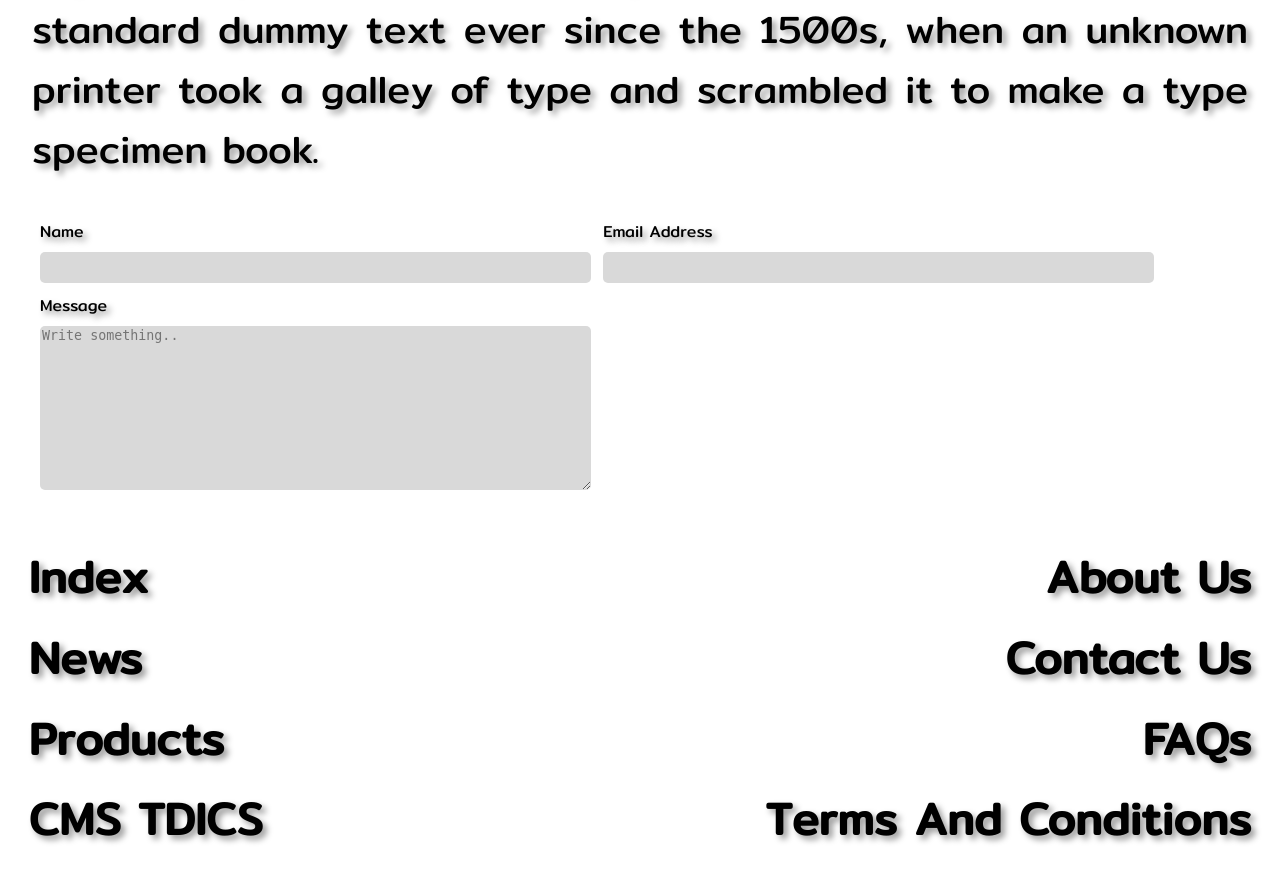
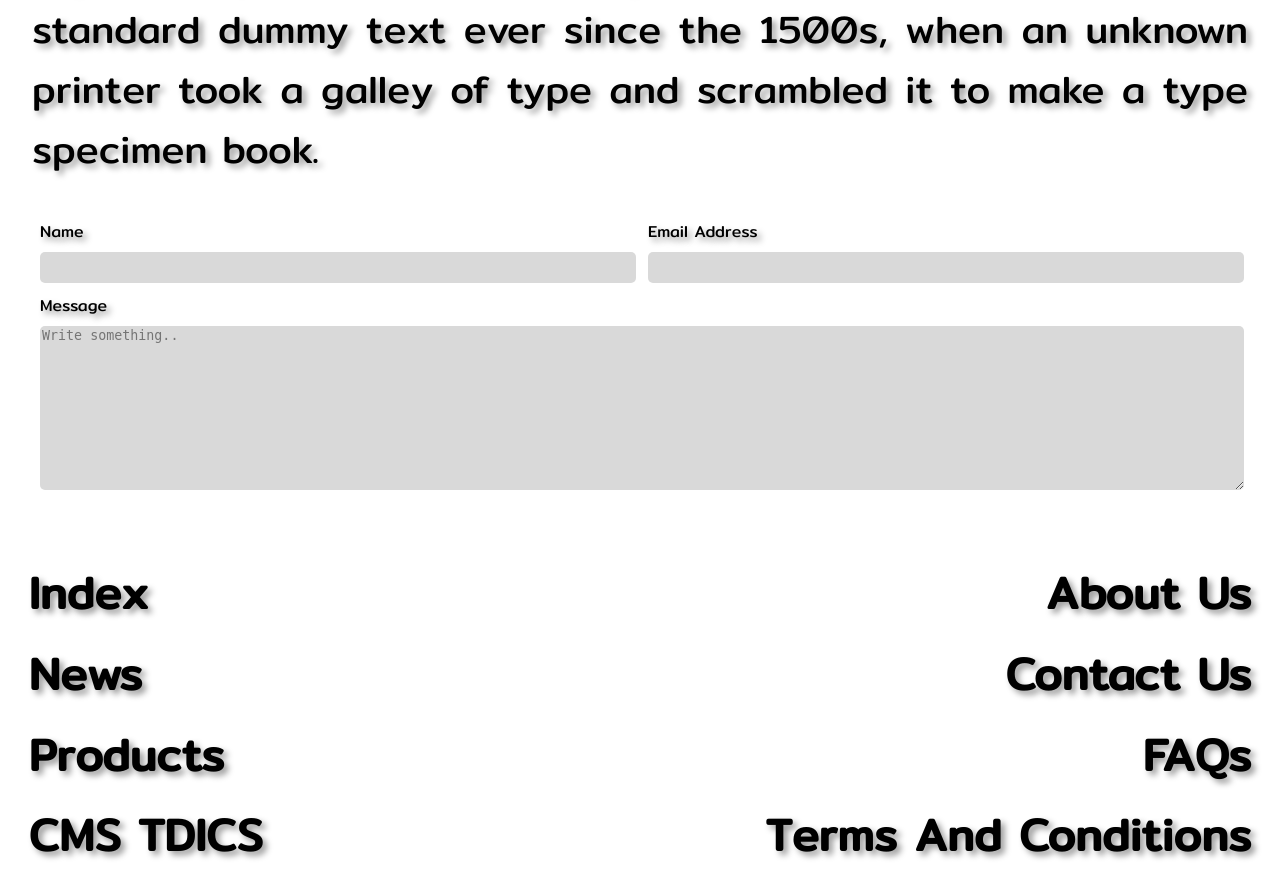
Before and after one commit to XeOn1991/TDICSOUTH, a PHP site: page /contact.php in a window 1280 px wide. Shown: the part 569-1438 px from the top of the page. Run offline with PHP 8.4, Linux system fonts and the light colour scheme.

Commit message:
tdics-commit-08

```diff
--- a/html/CSS/tdics-style.css
+++ b/html/CSS/tdics-style.css
@@ -52,7 +52,6 @@ a{text-decoration: none;font-size: 3.5vw;font-weight: bold;margin: 0.3rem;color:
 
 /* Section Contact Us*/
 #contact-form {display: flex;flex-wrap: wrap;flex-direction: row;margin: 1rem;}
-.section-form {width: 45%;margin: 0.5rem;}
 #Name , #Email {margin: 0.5rem 0 0.5rem 0;background-color: #D9D9D9;border-style: none;height: 50%;outline: none;border-radius: 5px; width: 100%;}
 #Message {margin: 0.5rem 0 0.5rem 0;background-color: #D9D9D9;border-style: none; outline: none;border-radius: 5px; width: 100%; height: 20vh;}
 /* Section Contact Us*/
--- a/html/contact.php
+++ b/html/contact.php
@@ -22,17 +22,20 @@
             </section>
             <section>
                 <form id="contact-form" action="">
-                    <section class="section-form">
+                    <section style="flex: 45%;width: 45%;margin: 0.5rem;">
                         <label for="Name">Name</label><br>
                         <input type="text" id="Name" name="Name">
                     </section>
-                    <section class="section-form">
+                    <section style="flex: 45%;width: 45%;margin: 0.5rem;">
                         <label for="Email">Email Address</label><br>
                         <input type="email" id="Email" name="Email"><br>
                     </section>
-                    <section class="section-form">
+                    <section style="flex: 100%;width: 45%;margin: 0.5rem;">
                         <label for="Message">Message</label><br>
                         <textarea id="Message" name="Message" placeholder="Write something.."></textarea>
+                    </section>
+                    <section style="flex: 100%;width: 45%;margin: 0.5rem;">
+
                     </section>
                 </form>
             </section>
--- a/html/header/header.php
+++ b/html/header/header.php
@@ -6,8 +6,8 @@
     <meta name="author" content="Piyawat.k">
     <link rel="shortcut icon" href="/Icon/tdics-logo.webp" type="image/x-icon">
     <link rel="stylesheet" type="text/css" href="/CSS/tdics-style.css">
-    <script src="/script/jquery-3.7.1.js"></script>
-    <script src="/script/tdics-script.js"></script>
+    <script type="text/javascript" src="/Script/jquery-3.7.1.js"></script>
+    <script type="text/javascript" src="/Script/tdics-script.js"></script>
     <link rel="preconnect" href="https://fonts.googleapis.com">
     <link rel="preconnect" href="https://fonts.gstatic.com" crossorigin>
     <link href="https://fonts.googleapis.com/css2?family=Mitr" rel="stylesheet">
```
Also changed, not shown: html/footer/footer.php (indentation only).
